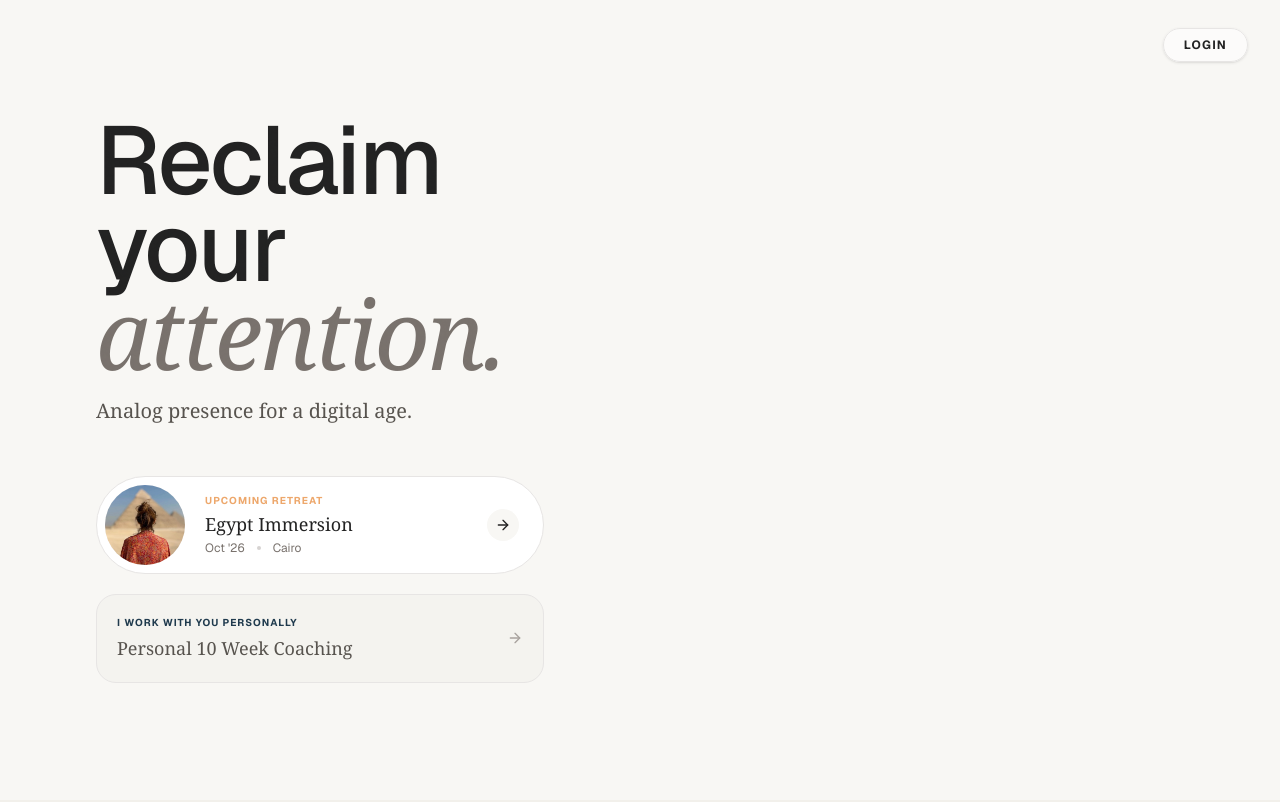
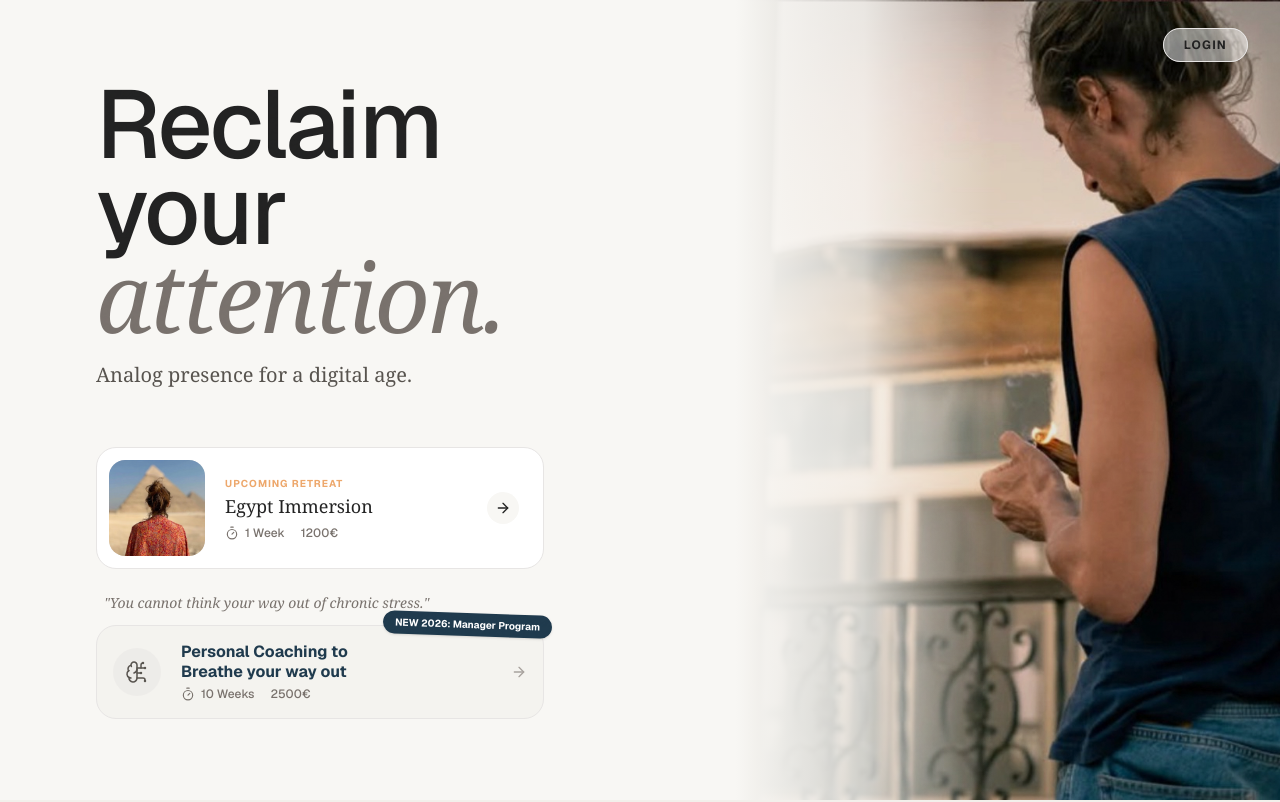
Before and after one commit to Deckard-Evrloot/breathing-with-pascal, a Next.js app: page / in a window 1280 px wide. Shown: the top 802 px of the page. Built offline with nearby package versions, Linux system fonts and the light colour scheme.

Commit message:
fix: hero image visibility and enrich action cards

```diff
--- a/src/app/page.tsx
+++ b/src/app/page.tsx
@@ -1,6 +1,6 @@
 import Link from "next/link";
 import Image from "next/image";
-import { ArrowRight, Calendar, MapPin, Instagram, Mail, Lock } from "lucide-react";
+import { ArrowRight, Calendar, MapPin, Instagram, Mail, Lock, BrainCircuit, Timer, Euro, Gem } from "lucide-react";
 import { Inter, Lora } from "next/font/google";
 
 // Scoped Fonts
@@ -51,13 +51,13 @@ export default function Home() {
             </div>
 
             {/* Action Cards Area */}
-            <div className="flex flex-col gap-5 pt-2">
+            <div className="flex flex-col gap-6 pt-4">
 
               {/* 1. Upcoming Retreat Card */}
-              <Link href="#events" className="group">
-                <div className="flex items-center gap-5 p-2 pr-6 rounded-2xl md:rounded-full bg-white border border-[#E7E5E4] hover:border-[#EDA76B]/50 hover:shadow-md transition-all duration-300 max-w-md">
+              <Link href="#events" className="group block max-w-md relative">
+                <div className="flex items-center gap-5 p-3 pr-6 rounded-2xl bg-white border border-[#E7E5E4] hover:border-[#EDA76B]/50 hover:shadow-md transition-all duration-300">
                   {/* Thumbnail */}
-                  <div className="relative w-20 h-20 shrink-0 rounded-xl md:rounded-full overflow-hidden bg-stone-200">
+                  <div className="relative w-24 h-24 shrink-0 rounded-xl overflow-hidden bg-stone-200">
                     <Image
                       src="/images/event-egypt.jpg"
                       alt="Egypt"
@@ -67,13 +67,19 @@ export default function Home() {
                   </div>
 
                   {/* Text */}
-                  <div className="flex-1 min-w-0">
-                    <span className="text-[10px] font-bold tracking-widest text-[#EDA76B] uppercase block mb-0.5">Upcoming Retreat</span>
-                    <h3 className="text-lg font-serif font-medium text-[#222222] truncate">Egypt Immersion</h3>
-                    <div className="flex items-center gap-3 text-xs text-[#78716C] mt-0.5">
-                      <span>Oct '26</span>
-                      <span className="w-1 h-1 rounded-full bg-[#D6D3D1]" />
-                      <span>Cairo</span>
+                  <div className="flex-1 min-w-0 space-y-1">
+                    <span className="text-[10px] font-bold tracking-widest text-[#EDA76B] uppercase block">Upcoming Retreat</span>
+                    <h3 className="text-lg font-serif font-medium text-[#222222] leading-tight">Egypt Immersion</h3>
+
+                    {/* Meta Info */}
+                    <div className="flex items-center gap-4 text-xs text-[#78716C] pt-1 font-medium">
+                      <div className="flex items-center gap-1.5">
+                        <Timer className="w-3.5 h-3.5" />
+                        <span>1 Week</span>
+                      </div>
+                      <div className="flex items-center gap-1.5">
+                        <span>1200€</span>
+                      </div>
                     </div>
                   </div>
 
@@ -85,24 +91,54 @@ export default function Home() {
               </Link>
 
               {/* 2. Coaching Card */}
-              <Link href="mailto:hello@pascal.com?subject=Coaching%20Inquiry" className="group block max-w-md">
-                <div className="flex items-center justify-between p-5 rounded-2xl border border-[#E7E5E4] bg-[#F2F0EB]/50 hover:bg-[#F2F0EB] transition-colors">
-                  <div className="space-y-1">
-                    <span className="text-[10px] font-bold tracking-widest text-[#1F3A4D] uppercase block">I work with you personally</span>
-                    <h3 className="text-lg font-serif font-medium text-[#57534E]">Personal 10 Week Coaching</h3>
+              <div className="max-w-md space-y-3">
+                <p className="text-sm font-serif text-[#78716C] italic pl-2">
+                  "You cannot think your way out of chronic stress."
+                </p>
+
+                <Link href="mailto:hello@pascal.com?subject=Manager%20Program" className="group block relative">
+                  {/* Badge */}
+                  <div className="absolute -top-3 -right-2 bg-[#1F3A4D] text-white text-[10px] font-bold px-3 py-1 rounded-full shadow-sm z-10 transform rotate-2">
+                    NEW 2026: Manager Program
                   </div>
-                  <ArrowRight className="w-4 h-4 text-[#A8A29E] group-hover:text-[#1F3A4D] transition-colors" />
-                </div>
-              </Link>
+
+                  <div className="flex items-center gap-5 p-4 rounded-2xl border border-[#E7E5E4] bg-[#F2F0EB]/50 hover:bg-[#F2F0EB] transition-colors relative overflow-hidden">
+
+                    {/* Line Art Icon */}
+                    <div className="w-12 h-12 rounded-full bg-[#E7E5E4]/50 flex items-center justify-center shrink-0">
+                      <BrainCircuit className="w-6 h-6 text-[#57534E]" strokeWidth={1.5} />
+                    </div>
+
+                    <div className="flex-1 space-y-1">
+                      <h3 className="text-base font-bold text-[#1F3A4D] leading-tight">
+                        Personal Coaching to <br /> Breathe your way out
+                      </h3>
+                      <div className="flex items-center gap-4 text-xs text-[#78716C] font-medium">
+                        <div className="flex items-center gap-1.5">
+                          <Timer className="w-3.5 h-3.5" />
+                          <span>10 Weeks</span>
+                        </div>
+                        <div className="flex items-center gap-1.5">
+                          <span>2500€</span>
+                        </div>
+                      </div>
+                    </div>
+
+                    <ArrowRight className="w-4 h-4 text-[#A8A29E] group-hover:text-[#1F3A4D] transition-colors" />
+                  </div>
+                </Link>
+              </div>
 
             </div>
           </div>
         </div>
 
         {/* Right Column: Image */}
-        <div className="flex-1 relative h-[50vh] md:h-full order-1 md:order-2">
-          {/* Mirroring container */}
-          <div className="relative w-full h-full scale-x-[-1]">
+        {/* Right Column: Image */}
+        <div className="flex-1 relative h-[50vh] md:h-auto order-1 md:order-2 mix-blend-normal">
+
+          {/* Mirroring container - using absolute inset to force fill */}
+          <div className="absolute inset-0 scale-x-[-1]">
             <Image
               src="/images/hero-pascal.jpg"
               alt="Pascal with lighter"
@@ -251,6 +287,15 @@ export default function Home() {
                   <MapPin className="w-4 h-4 text-[#EDA76B]" />
                   <span>Cairo, Egypt</span>
                 </div>
+
+                <div className="flex items-center gap-2">
+                  <Timer className="w-4 h-4 text-[#EDA76B]" />
+                  <span>1 Week</span>
+                </div>
+                <div className="flex items-center gap-2">
+                  <Euro className="w-4 h-4 text-[#EDA76B]" />
+                  <span>1200€</span>
+                </div>
               </div>
 
               <p className="text-[#A8A29E] leading-relaxed font-serif">
```
